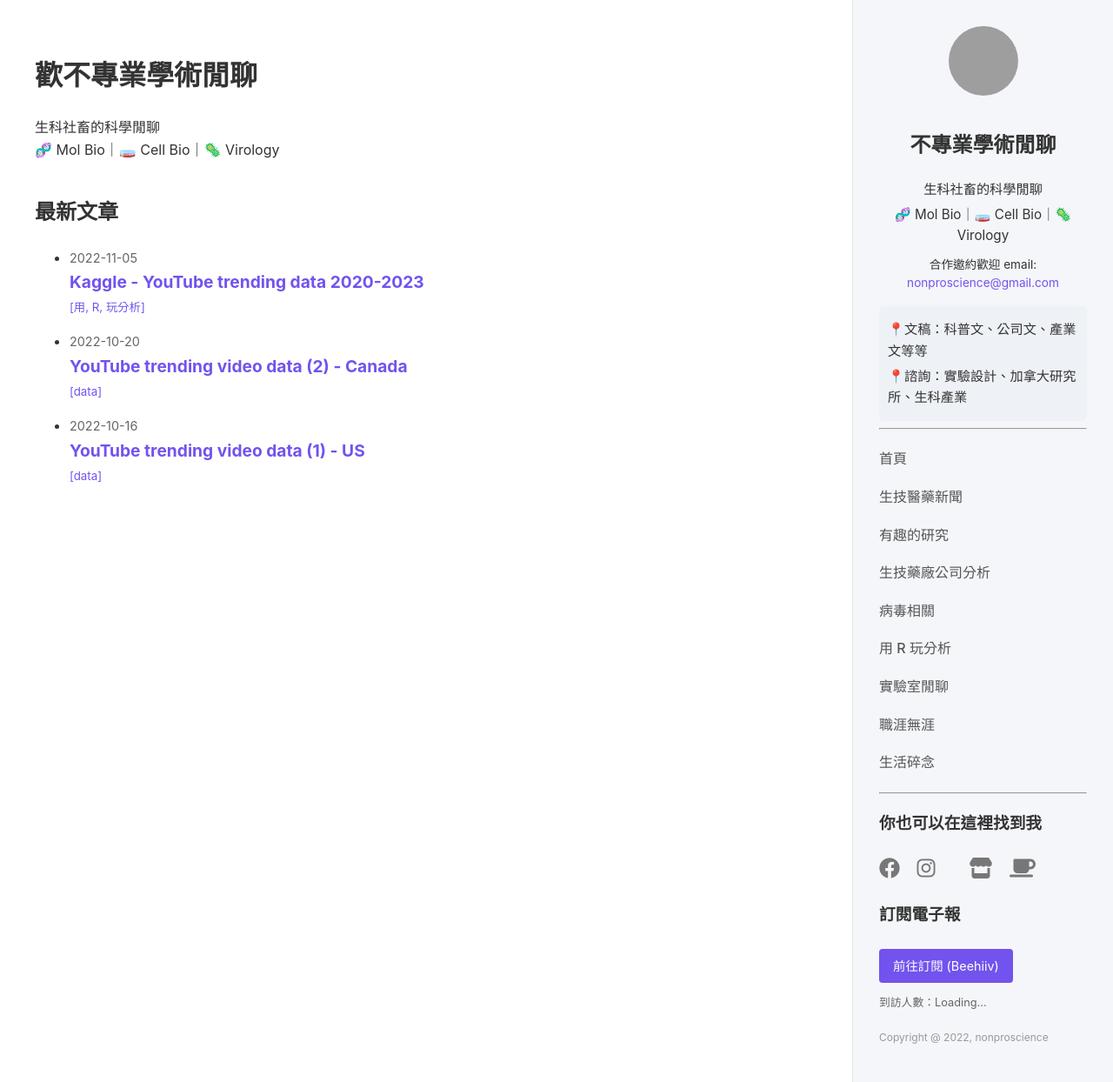
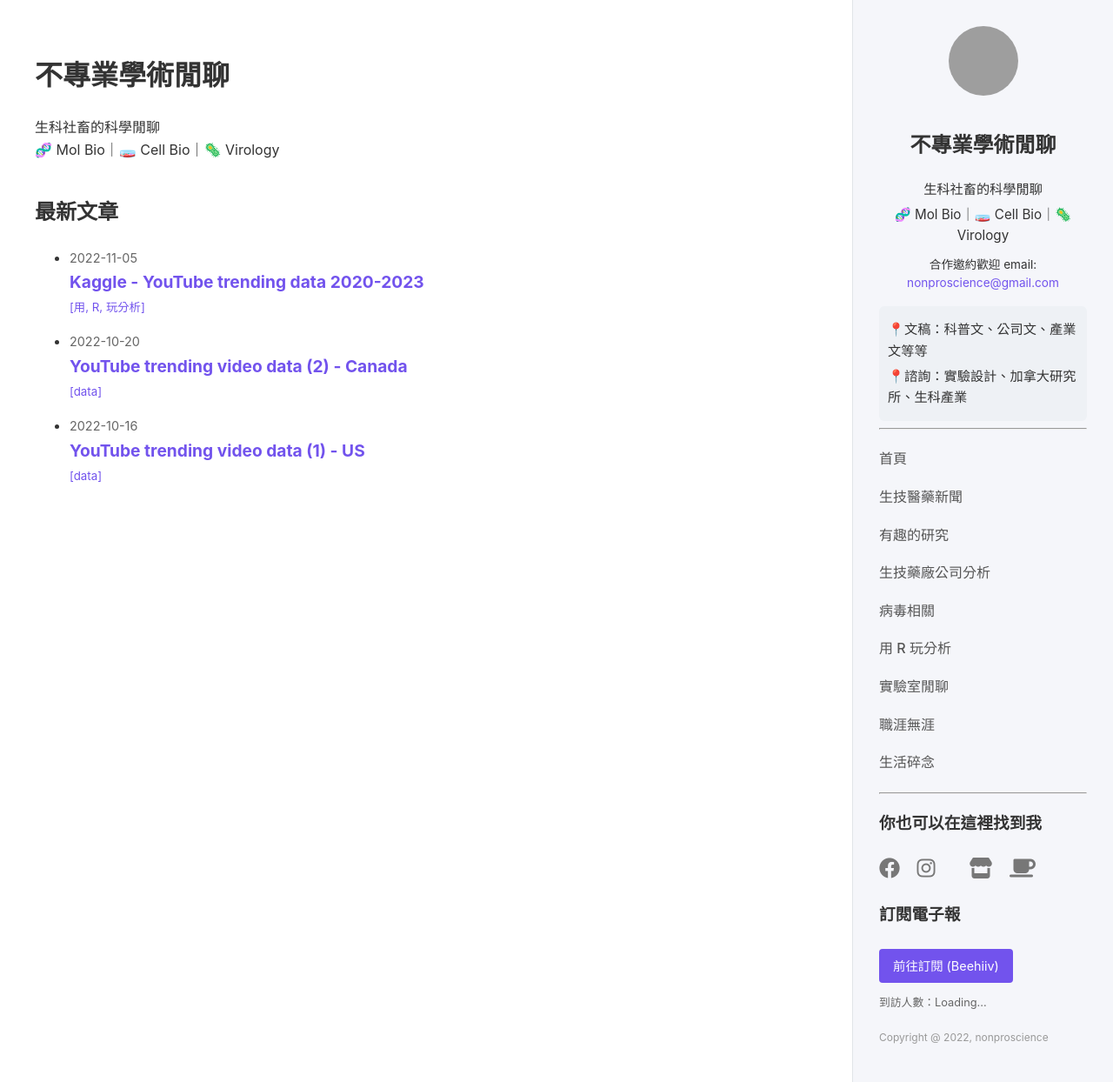
Before and after one commit to lindakang/lindakang.github.io, a Jekyll site: the page built from index.md, in a window 1280 px wide and 1244 px high. Shown: the whole window at 87% size. Built offline with Jekyll 4.4.1, drawn with Linux system fonts in a browser that asks for light colours; comment, search, counter and statistics services are not loaded; grey boxes are pictures that could not be loaded.

Commit message:
Update index.md

```diff
--- a/index.md
+++ b/index.md
@@ -3,7 +3,7 @@ layout: default
 title: 首頁
 ---
 
-# 歡不專業學術閒聊
+# 不專業學術閒聊
 
 生科社畜的科學閒聊<br/>
 🧬 Mol Bio｜🧫 Cell Bio｜🦠 Virology
```
